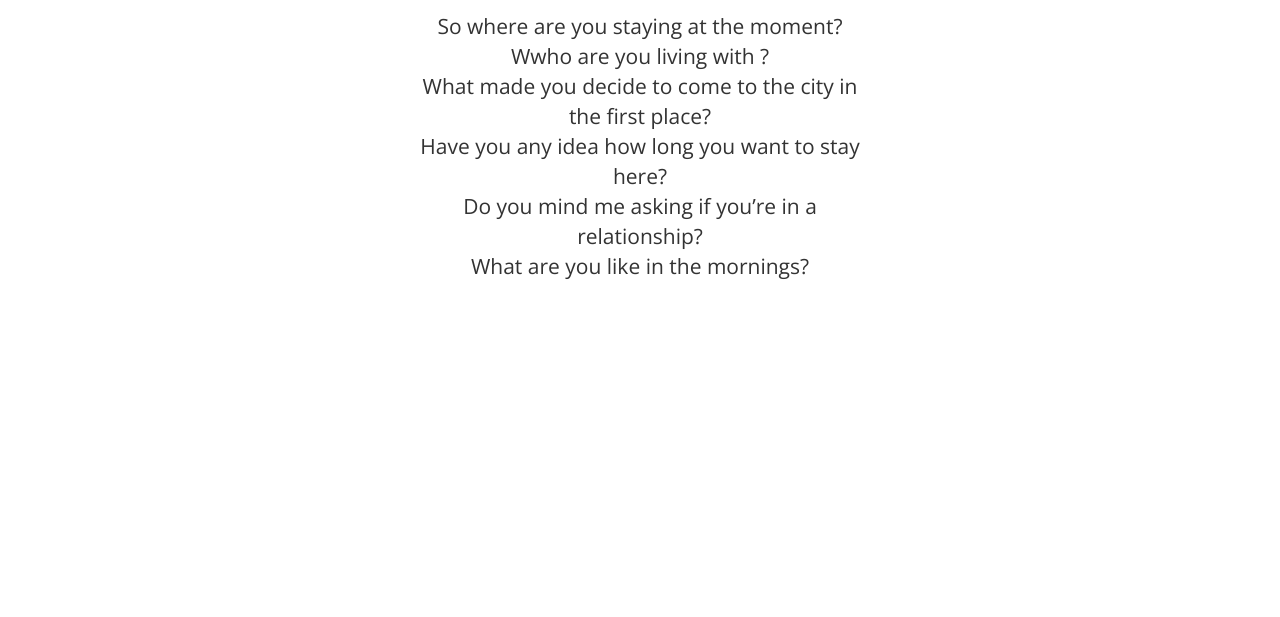
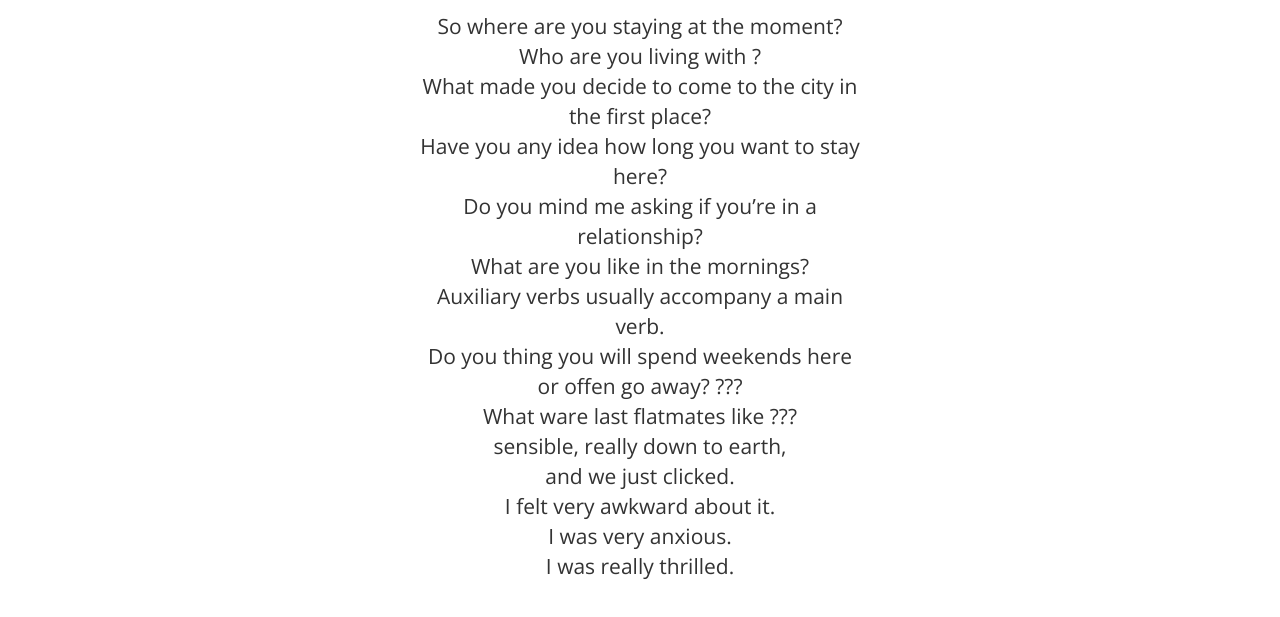
Before and after one commit to bitpocket/Speaker, a website: page index.html in a window 1280 px wide. Shown: the part 333-950 px from the top of the page. Before the commit the page ends 800 px from the top, so only its background shows below. Drawn offline with nearby package versions, Linux system fonts and the light colour scheme.

Commit message:
some phrases

```diff
--- a/index.html
+++ b/index.html
@@ -11,6 +11,8 @@
         <link rel="stylesheet" href="https://maxcdn.bootstrapcdn.com/bootstrap/3.3.5/css/bootstrap.css">
         <link rel="stylesheet" type="text/css" href="http://fonts.googleapis.com/css?family=Tangerine">
         <link rel="stylesheet" type="text/css" href="css/style.css">
+
+        <title>Speaker V 0.1.2</title>
     </head>
     <body>
 
--- a/script/speakerController.js
+++ b/script/speakerController.js
@@ -58,7 +58,7 @@ function speakerContrller($scope) {
       text: "So where are you staying at the moment?",
       language: EN
     }, {
-      text: "Wwho are you living with ?",
+      text: "Who are you living with ?",
       language: EN
     }, {
       text: "What made you decide to come to the city in the first place?",
@@ -71,6 +71,30 @@ function speakerContrller($scope) {
       language: EN
     }, {
       text: "What are you like in the mornings?",
+      language: EN
+    }, {
+      text: "Auxiliary verbs usually accompany a main verb.",
+      language: EN
+    }, {
+      text: "Do you thing you will spend weekends here or offen go away? ???",
+      language: EN
+    }, {
+      text: "What ware last flatmates like ???",
+      language: EN
+    }, {
+      text: "sensible, really down to earth,",
+      language: EN
+    }, {
+      text: "and we just clicked.",
+      language: EN
+    }, {
+      text: "I felt very awkward about it.",
+      language: EN
+    }, {
+      text: "I was very anxious.",
+      language: EN
+    }, {
+      text: "I was really thrilled.",
       language: EN
     },
 
@@ -114,7 +138,9 @@ function speakerContrller($scope) {
     $scope.selectedPhrases = {};
     $scope.selectedPhrases[phrase.text] = true;
     $scope.selectedPhrase = phrase;
-    speak(phrase, function() {listen(phrase);});
+    speak(phrase, function() {
+      listen(phrase);
+    });
   };
 
   $scope.isPhraseSelected = function(phrase) {
```
